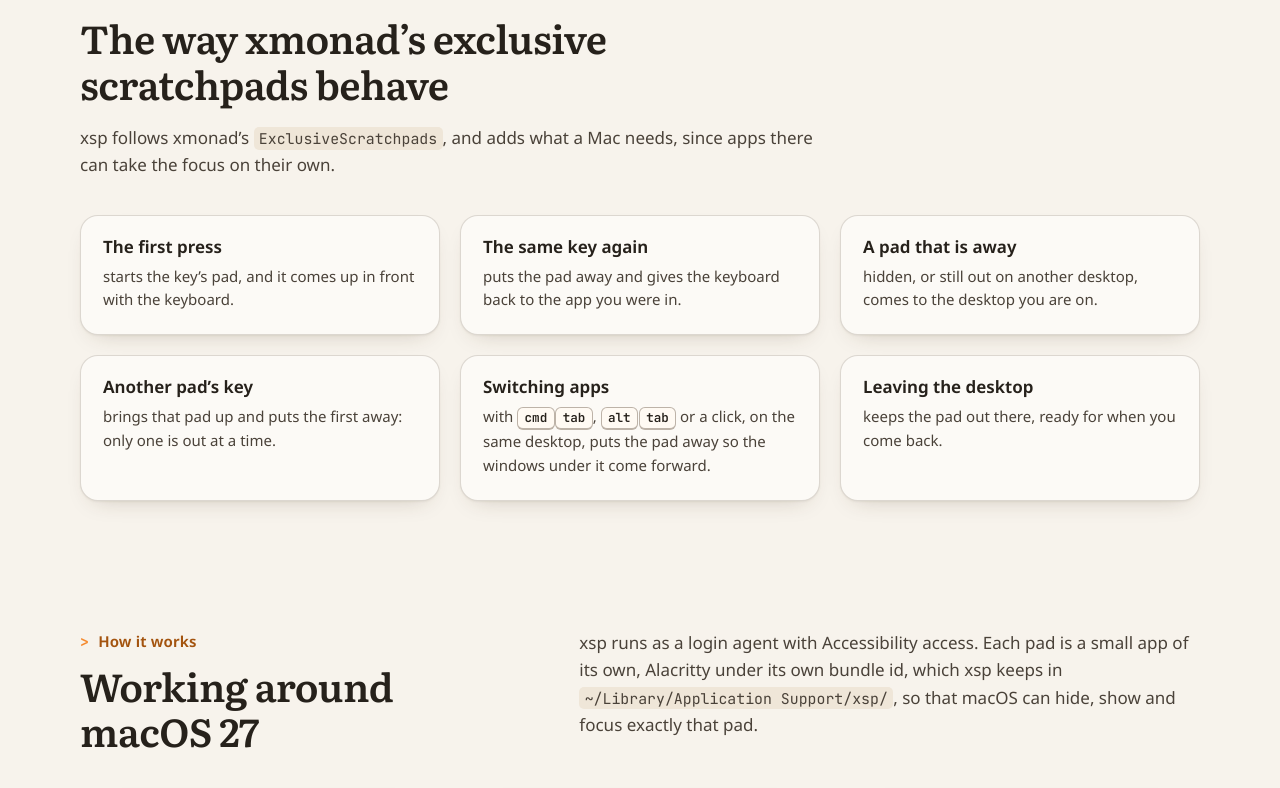
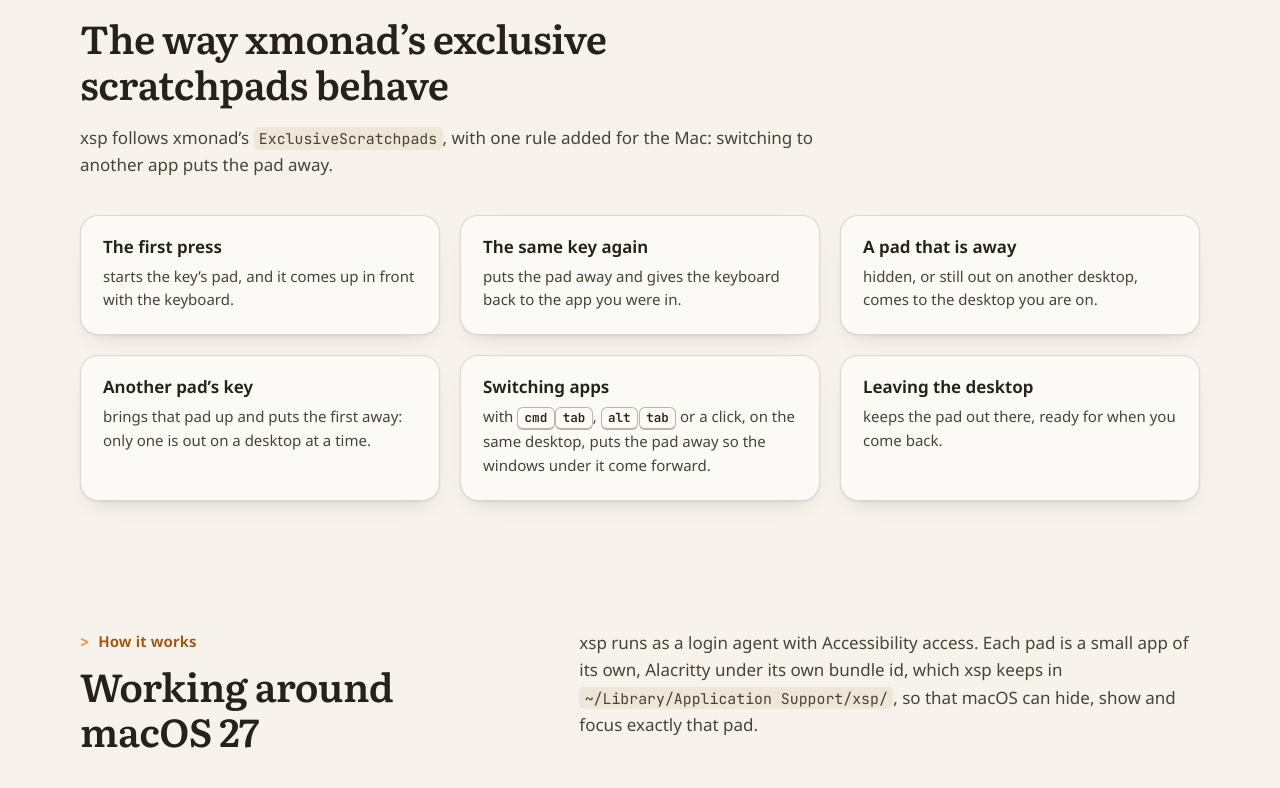
Before and after one commit to crazyboycjr/xsp, a plain HTML site: page site/index.html in a window 1280 px wide. Shown: the part 2507-3295 px from the top of the page. Drawn offline with Linux system fonts and the light colour scheme.

Commit message:
correct the homepage, README and changelog after a read against the code
Exclusivity holds per desktop, so "only one is out at a time" says on a
desktop where it is a rule; the Mac's extra rule is named for what it
is, that switching apps puts the pad away; and when that happens the
keyboard stays with the app you switched to, as the changelog now says.
The keys sit beside their heading, the How it works heading is short,
the README lists the keys in a sentence rather than a small table, and
keycaps keep their punctuation on their line. "Made for macOS 27" in
place of "needs", since it has only been tested there.

Co-Authored-By: Claude Opus 5.5 <noreply@anthropic.com>
Claude-Session: https://claude.ai/code/session_01JQnceF4NyA69beixiXqU8Z

```diff
--- a/site/index.html
+++ b/site/index.html
@@ -143,7 +143,7 @@
   <div class="section-head">
     <p class="kicker">Behaviour</p>
     <h2>The way xmonad&rsquo;s exclusive scratchpads behave</h2>
-    <p>xsp follows xmonad&rsquo;s <code>ExclusiveScratchpads</code>, and adds what a Mac needs, since apps there can take the focus on their own.</p>
+    <p>xsp follows xmonad&rsquo;s <code>ExclusiveScratchpads</code>, with one rule added for the Mac: switching to another app puts the pad away.</p>
   </div>
   <div class="rule-grid">
     <div class="card rule">
@@ -160,7 +160,7 @@
     </div>
     <div class="card rule">
       <h3>Another pad&rsquo;s key</h3>
-      <p>brings that pad up and puts the first away: only one is out at a time.</p>
+      <p>brings that pad up and puts the first away: only one is out on a desktop at a time.</p>
     </div>
     <div class="card rule">
       <h3>Switching apps</h3>
@@ -229,7 +229,7 @@ xsp status     # each pad's process, windows and desktop</code></pre></div>
   <div class="section-head">
     <p class="kicker">Install</p>
     <h2>Build it on your Mac</h2>
-    <p>xsp needs macOS 27; it has been tested on macOS 27.0.1 on Apple Silicon. It works with Alacritty from its release, in <code>/Applications</code> or <code>~/Applications</code>, or from nix-darwin, and with <a href="https://crazyboycjr.github.io/zerospace/">ZeroSpace</a> running, though it does not need it. Building takes Rust and the Xcode Command Line Tools.</p>
+    <p>xsp is made for macOS 27, and has been tested on macOS 27.0.1 on Apple Silicon. It works with Alacritty from its release, in <code>/Applications</code> or <code>~/Applications</code>, or from nix-darwin, and with <a href="https://crazyboycjr.github.io/zerospace/">ZeroSpace</a> running, though it does not need it. Building takes Rust and the Xcode Command Line Tools.</p>
   </div>
   <div class="install-grid">
     <div class="card install-item">
```
Also changed, not shown: 2 other files.
